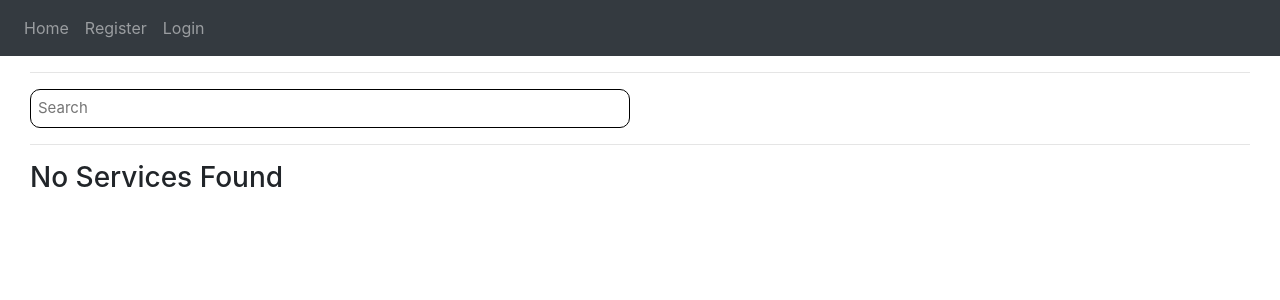
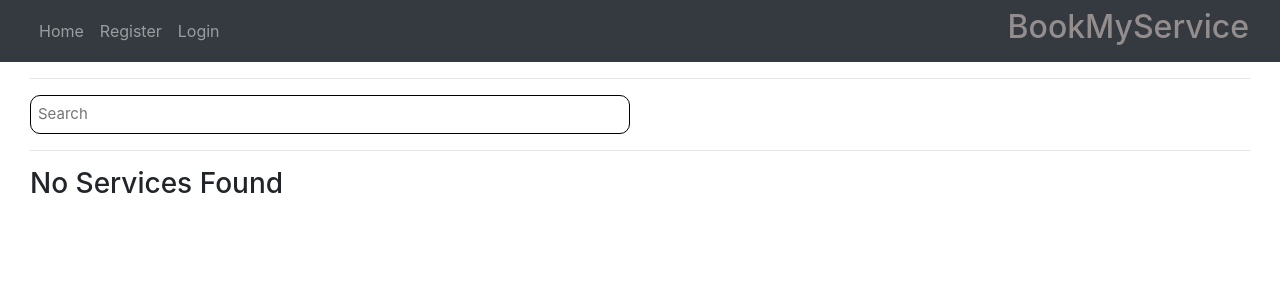
Before and after one commit to AA24107/BookMyService, a Django app: page / in a window 1280 px wide. Shown: the top 300 px of the page. Run offline with Django 5.2, Linux system fonts and the light colour scheme; data that the repository does not hold is empty; some libraries are stand-ins or nearby versions.

Commit message:
Final UI polish and code cleanup

```diff
--- a/services/static/services/script.js
+++ b/services/static/services/script.js
@@ -1,8 +1,9 @@
 const searchInput = document.getElementById("search-bar");
 const cards = document.querySelectorAll(".service-card");
+const cardContainer = document.getElementById("service-container")
 
 if (searchInput) {
-    searchInput.addEventListener("input", filterCards);
+    searchInput.addEventListener("input", searchCards);
 }
 
 console.log("Js working");
@@ -15,14 +16,14 @@ cards.forEach(card => {
     })
 })
 
-
-function filterCards () {
+// function for searching cards
+function searchCards () {
     const searchTerm = searchInput.value.toLowerCase();
     const words = searchTerm.split(" ");
 
     cards.forEach(card => {
         const cardText = card.textContent.toLowerCase();
-
+        let cardCount = 0;
         let show = true;
 
         words.forEach(word => {
@@ -33,6 +34,17 @@ function filterCards () {
 
         card.style.display = show ? 'block' : 'none';
 
+        if (show) {
+            cardCount++;
+        }
+
+        if (cardCount === 0) {
+            cardContainer.innerHTML = `
+            <div>
+                <h3>No Services Found</h3>
+            </div>`
+        }
+
     })
 
 }
--- a/services/templates/services/detail.html
+++ b/services/templates/services/detail.html
@@ -13,17 +13,21 @@
 
         </div>
         <div style="display: flex;">
-            <button class="btn btn-secondary button" onclick="window.history.back()">Back</button>
+            <button class="btn btn-secondary button" onclick="window.location.href=`{% url 'index' %}`">Back</button>
             {% if service.provider.user.username == request.user.username %}
+                <!--Button to edit services-->
                 <form method="GET", action="{% url 'edit_service' service.id %}">
                     <button class="button" type="submit" >Edit</button>
                 </form>
             {% elif provider %}
+                <!--Disabled button for other service provider-->
                 <button class="button" disabled > Not available </button>
             {% else %}
                 {% if already_booked %}
+                    <!--Disabled button for users who've already requested services-->
                     <button class="button" disabled > Requested </button>
                 {% else %}
+                    <!--Button to book services-->
                     <form method="POST", action="{% url 'book_service' service.id %}">
                         {% csrf_token %}
                         <button class="button" type="submit" >Book Now</button>
--- a/services/templates/services/index.html
+++ b/services/templates/services/index.html
@@ -1,6 +1,5 @@
 {% extends "services/layout.html" %}
 
-{% block title %}Home Page{% endblock %}
 {% block content %}
     <hr>
     <div class="search">
--- a/services/templates/services/layout.html
+++ b/services/templates/services/layout.html
@@ -5,13 +5,13 @@
     <head>
         <meta charset="UTF-8"/>
         <meta name = "viewport content" width='device-width', initial="scale=1.0" />
-        <title>{% block title %}Social Network{% endblock %}</title>
+        <title>{% block title %}BookMyService{% endblock %}</title>
         <link rel="stylesheet" href="https://stackpath.bootstrapcdn.com/bootstrap/4.4.1/css/bootstrap.min.css" integrity="sha384-Vkoo8x4CGsO3+Hhxv8T/Q5PaXtkKtu6ug5TOeNV6gBiFeWPGFN9MuhOf23Q9Ifjh" crossorigin="anonymous">
         <link href="{% static 'services/styles.css' %}" rel="stylesheet">
     </head>
     <body>
         <nav class="navbar navbar-expand-lg navbar-dark bg-dark ">
-            <div>
+            <div class="container-fluid">
                 <ul class="navbar-nav">
                     <li class="nav-item">
                         <a class="nav-link" href="{% url 'index' %}">Home</a>
@@ -33,6 +33,9 @@
                     </li>
                     {% endif %}
                 </ul>
+                <span class="ms-auto text-light fw-bold fs-4">
+                    <h2 style="color: rgb(148, 141, 141);">BookMyService</h2>
+                </span>
             </div>
         </nav>
         <div class="container-fluid mb-3">
--- a/services/views.py
+++ b/services/views.py
@@ -70,7 +70,6 @@ def edit_service(request, service_id):
     service = Service.objects.get(id=service_id)
     if request.user == service.provider.user:
         if request.method == "POST":
-            print(request.POST)
             name = request.POST.get("name")
             description = request.POST.get("description")
             price = request.POST.get("price")
@@ -111,7 +110,6 @@ def detail(request, service_id):
         bookings = Booking.objects.filter(service = service)
         provider = ProviderProfile.objects.filter(user=request.user).first()
         already_booked = False
-        print(provider)
         for booking in bookings:
             if booking.user == request.user:
                 already_booked = True
```
Also changed, not shown: services/templates/services/dashboard.html (+7 -0 lines).
